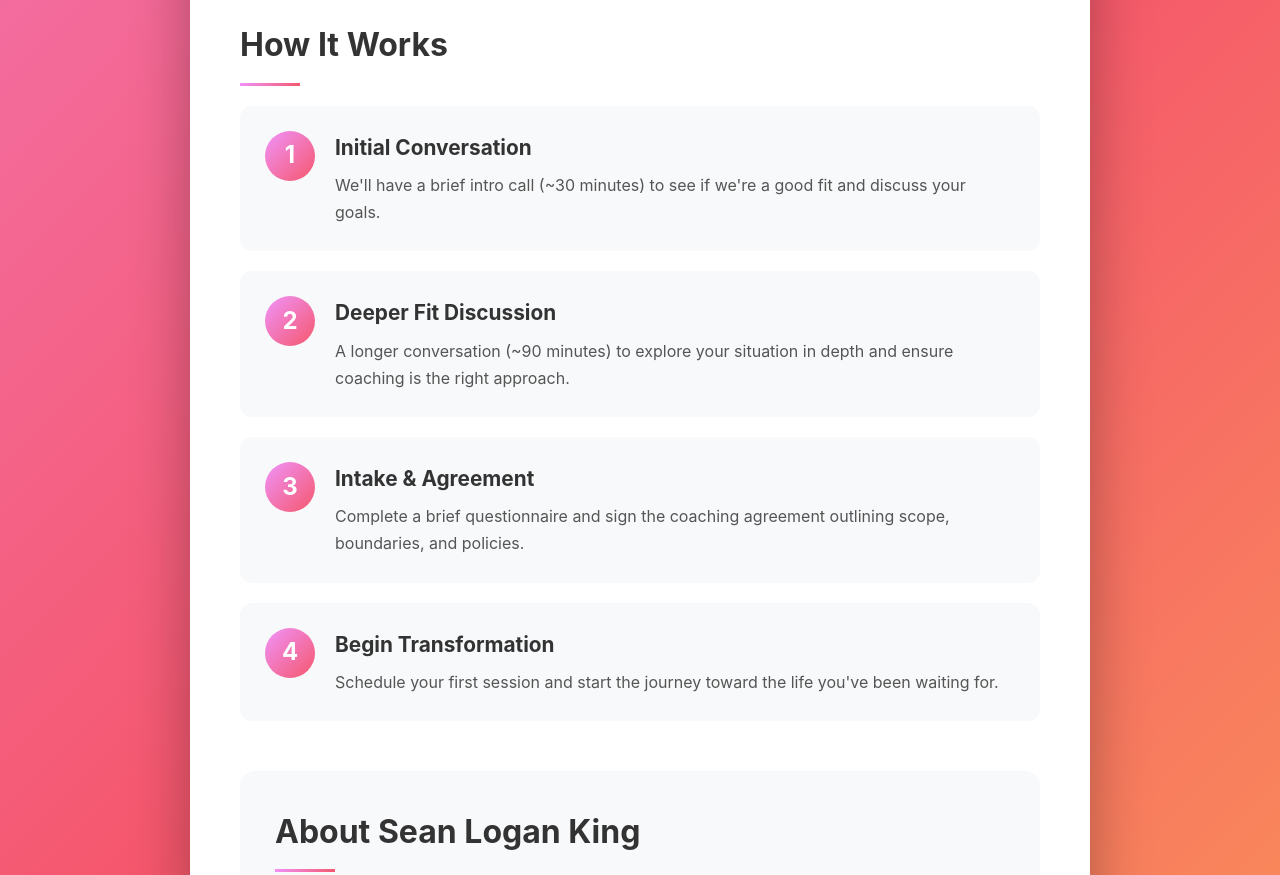
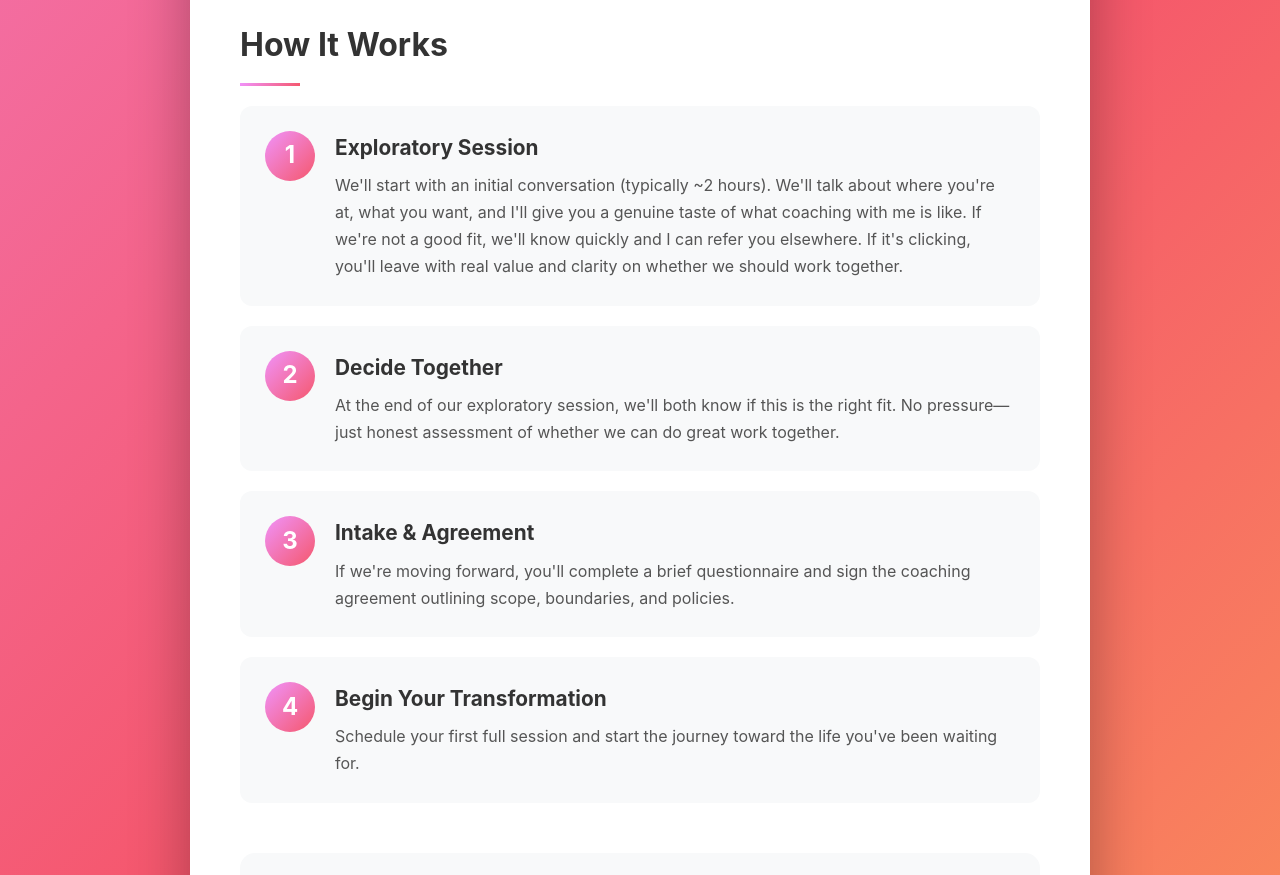
Before and after one commit to sloganking/coaching-website, a plain HTML site: page index.html in a window 1280 px wide. Shown: the part 1880-2755 px from the top of the page. Drawn offline with Linux system fonts and the light colour scheme.

Commit message:
Update exploratory session description - combine screening into one value-packed session

```diff
--- a/index.html
+++ b/index.html
@@ -488,29 +488,29 @@
                 <div class="process-step">
                     <div class="step-number">1</div>
                     <div class="step-content">
-                        <h3>Initial Conversation</h3>
-                        <p>We'll have a brief intro call (~30 minutes) to see if we're a good fit and discuss your goals.</p>
+                        <h3>Exploratory Session</h3>
+                        <p>We'll start with an initial conversation (typically ~2 hours). We'll talk about where you're at, what you want, and I'll give you a genuine taste of what coaching with me is like. If we're not a good fit, we'll know quickly and I can refer you elsewhere. If it's clicking, you'll leave with real value and clarity on whether we should work together.</p>
                     </div>
                 </div>
                 <div class="process-step">
                     <div class="step-number">2</div>
                     <div class="step-content">
-                        <h3>Deeper Fit Discussion</h3>
-                        <p>A longer conversation (~90 minutes) to explore your situation in depth and ensure coaching is the right approach.</p>
+                        <h3>Decide Together</h3>
+                        <p>At the end of our exploratory session, we'll both know if this is the right fit. No pressure—just honest assessment of whether we can do great work together.</p>
                     </div>
                 </div>
                 <div class="process-step">
                     <div class="step-number">3</div>
                     <div class="step-content">
                         <h3>Intake & Agreement</h3>
-                        <p>Complete a brief questionnaire and sign the coaching agreement outlining scope, boundaries, and policies.</p>
+                        <p>If we're moving forward, you'll complete a brief questionnaire and sign the coaching agreement outlining scope, boundaries, and policies.</p>
                     </div>
                 </div>
                 <div class="process-step">
                     <div class="step-number">4</div>
                     <div class="step-content">
-                        <h3>Begin Transformation</h3>
-                        <p>Schedule your first session and start the journey toward the life you've been waiting for.</p>
+                        <h3>Begin Your Transformation</h3>
+                        <p>Schedule your first full session and start the journey toward the life you've been waiting for.</p>
                     </div>
                 </div>
             </div>
```
